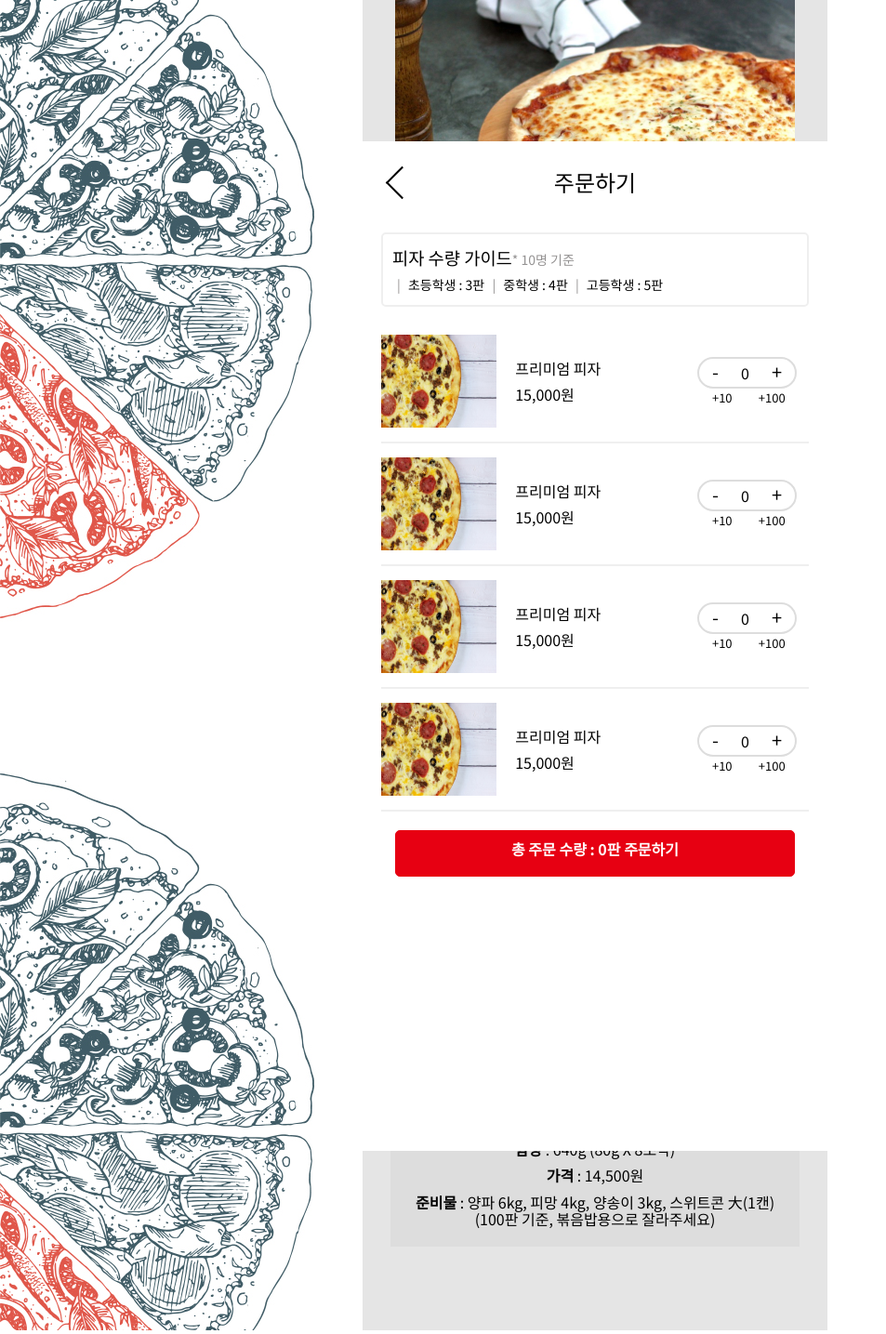
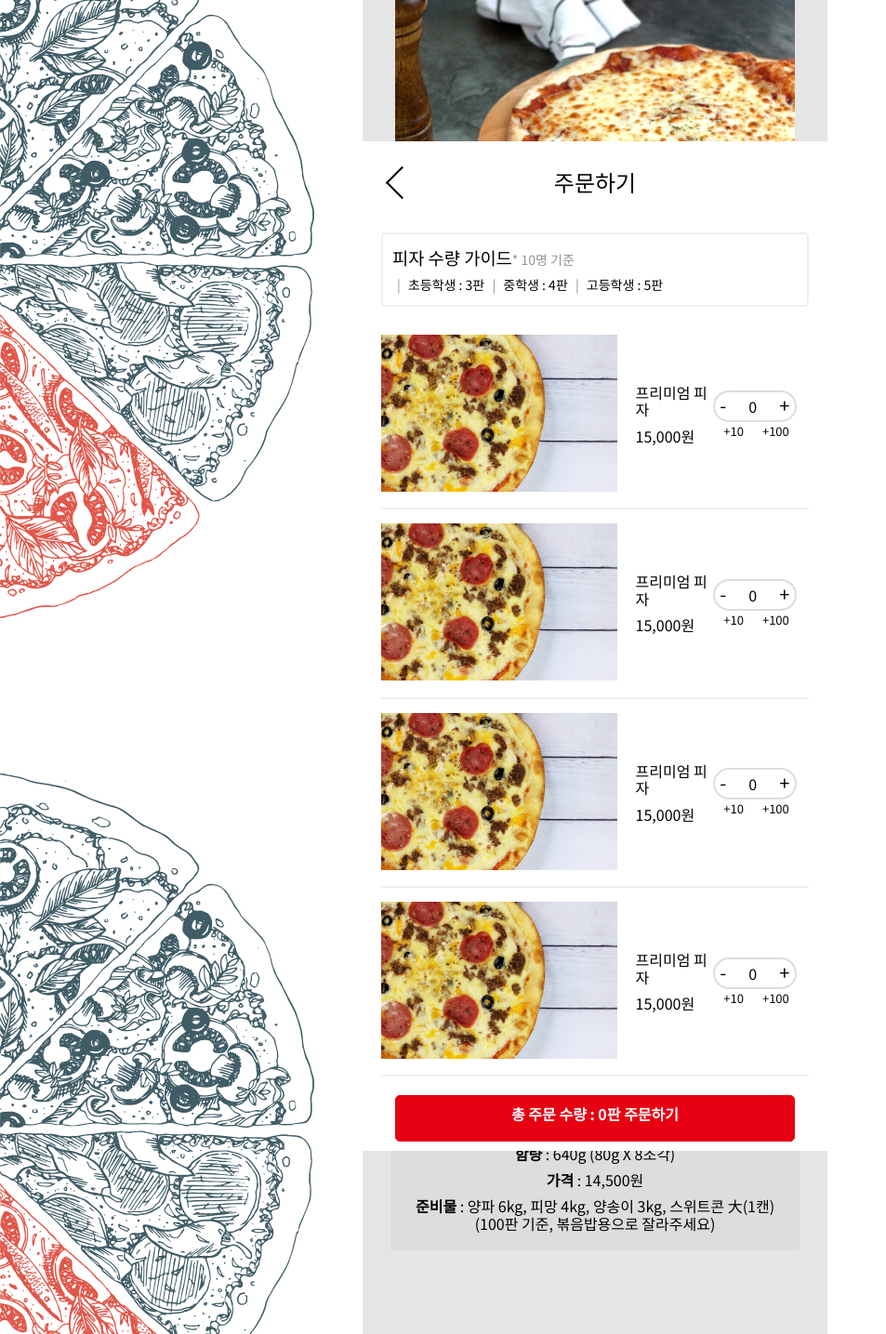
Before and after one commit to Taemin1234/LaMain-pizza, a PHP site: page /reservation-detail/reservation-detail.html in a window 1280 px wide. Shown: the part 1122-2557 px from the top of the page at 93% size, without its empty margins (0-953 px from the left). Run offline with PHP 8.4, Linux system fonts and the light colour scheme; some libraries are stand-ins or nearby versions.

Commit message:
Add files via upload

```diff
--- a/css/style.css
+++ b/css/style.css
@@ -1188,9 +1188,10 @@ header {
 }
 .product-info p {
   margin: 25px 0;
+  font-size: 17px;
 }
 .product-info img {
-  width: 430px;
+  width: 100%;
   box-sizing: border-box;
 }
 .product-info ul {
@@ -1298,8 +1310,8 @@ header {
 
 .quant-img-wrap {
   position: relative;
-  width: 130px;
-  height: 100px;
+  width: 110px;
+  height: 85px;
   -o-object-fit: cover;
      object-fit: cover;
 }
@@ -1318,7 +1330,7 @@ header {
   font-size: 3vw;
 }
 .info-quantity .quantity-input-wrap {
-  width: 113px;
+  width: 90px;
   padding: 3px;
   text-align: center;
   box-sizing: border-box;
@@ -1366,8 +1378,24 @@ header {
 }
 
 @media (min-width: 500px) {
+  .slide-up-box {
+    width: 500px;
+  }
+
+  .recommend-quantity {
+    width: 460px;
+  }
+
+  .quant-img-wrap {
+    width: 100%;
+    height: 100%;
+  }
+
   .info-quantity .quant-info-txt h4 {
     font-size: 16px;
+  }
+  .info-quantity .quantity-input-wrap {
+    width: 110px;
   }
 }
 /* 내 예약 현황 보기*/
--- a/css/style.scss
+++ b/css/style.scss
@@ -1047,10 +1047,11 @@ header {
 
   p {
     margin: 25px 0;
+    font-size: 17px;
   }
 
   img {
-    width: 430px;
+    width: 100%;
 
     box-sizing: border-box;
   }
@@ -1187,10 +1202,9 @@ header {
 
 .quant-img-wrap {
   position: relative;
-  width: 130px;
-  height: 100px;
+  width: 110px;
+  height: 85px;
   object-fit: cover;
-
   img {
     width: 100%;
     height: 100%;
@@ -1225,7 +1239,7 @@ header {
   }
 
   .quantity-input-wrap {
-    width: 113px;
+    width: 90px;
 
     padding: 3px;
 
@@ -1294,11 +1308,28 @@ header {
 }
 
 @media (min-width: 500px) {
+  .slide-up-box {
+    width: 500px;
+  }
+
+  .recommend-quantity {
+    width: 460px;
+  }
+
+  .quant-img-wrap {
+    width: 100%;
+    height: 100%;
+  }
+
   .info-quantity {
     .quant-info-txt {
       h4 {
         font-size: 16px;
       }
+    }
+
+    .quantity-input-wrap {
+      width: 110px;
     }
   }
 }
```
Also changed, not shown: other parts of css/style.css (+49 -9 lines), other parts of css/style.scss (+58 -9 lines).
